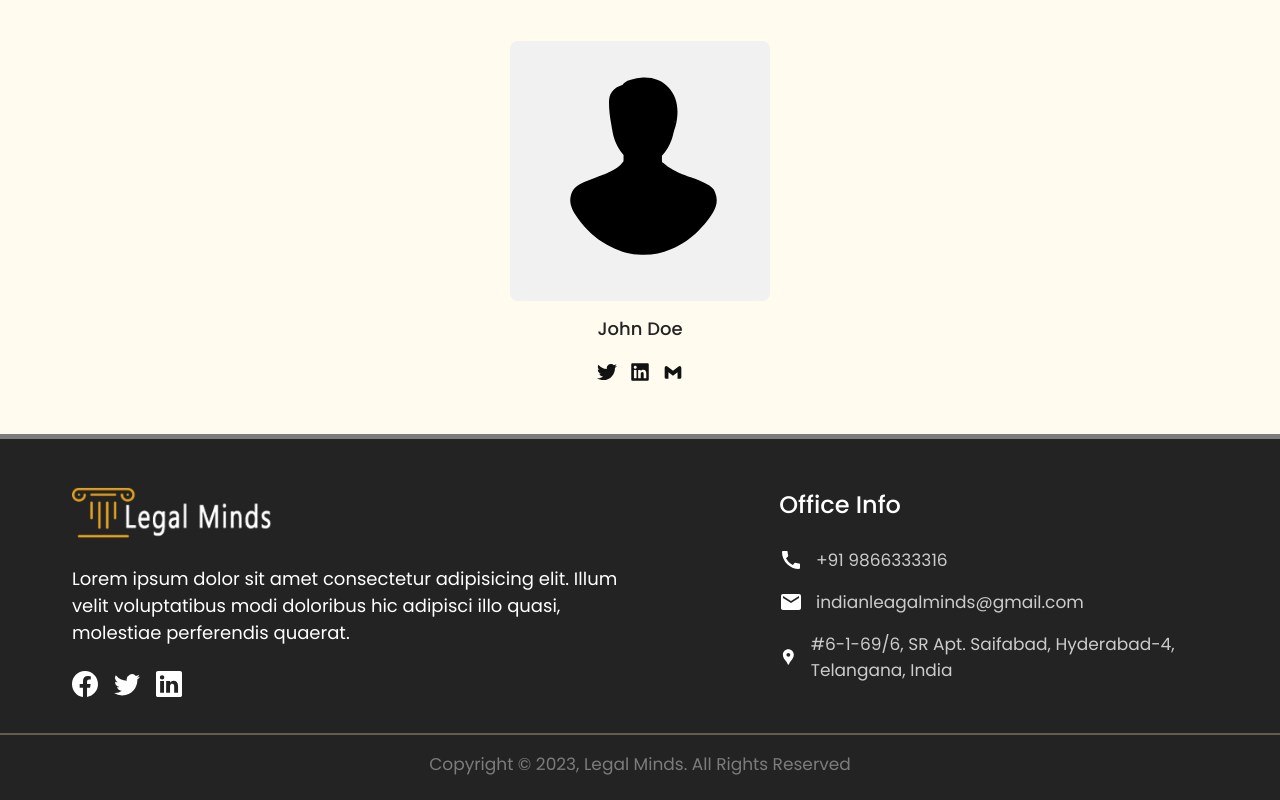
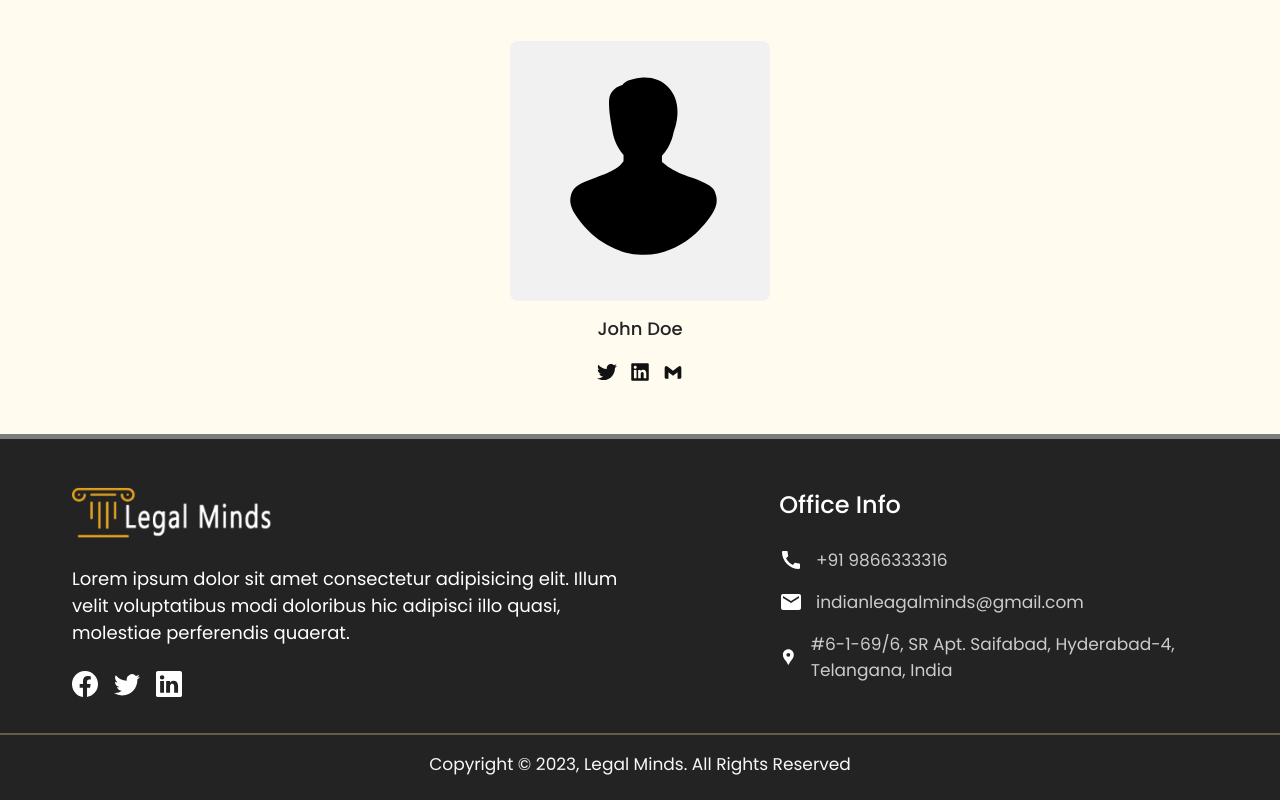
Before and after one commit to t2e0j0a4/Elitceler-X-LegalMinds, a React (Create React App) app: page / in a window 1280 px wide. Shown: the part 3143-3943 px from the top of the page. Built offline with nearby package versions, Linux system fonts and the light colour scheme.

Commit message:
accessbility update 1

```diff
--- a/src/components/Footer/Footer.module.css
+++ b/src/components/Footer/Footer.module.css
@@ -108,7 +108,7 @@
 .copyright p {
     font-family: var(--f-p);
     font-size: 17px;
-    color: rgb(124, 124, 124);
+    color: rgb(248, 248, 248);
 }
 
 /* Media Queries */
```
